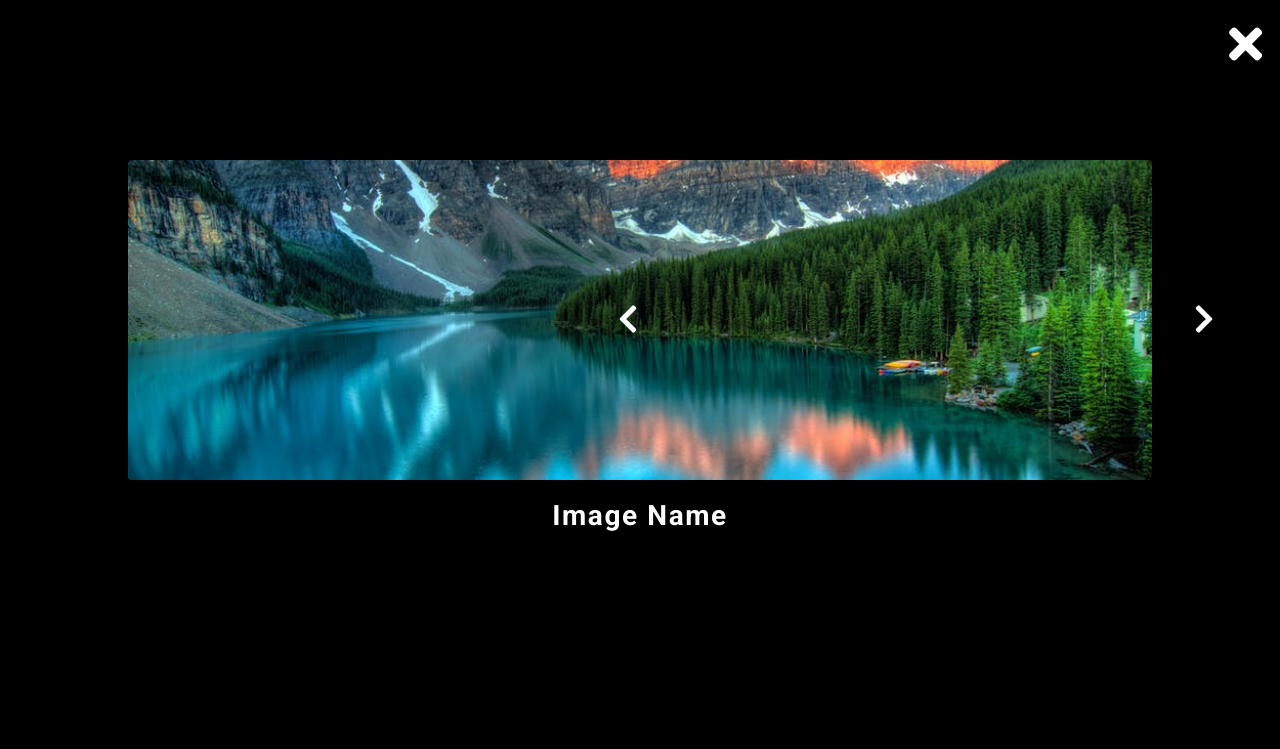
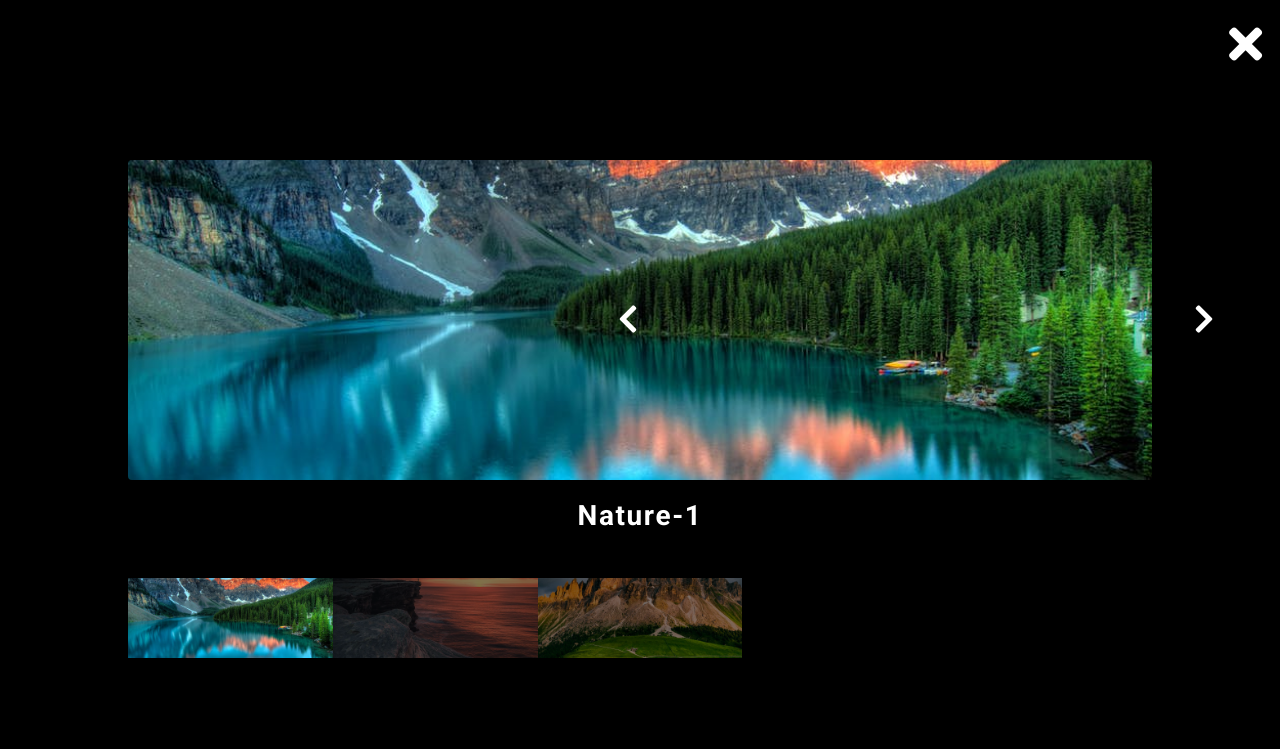
Before and after one commit to Plehlowla/Gallery-OPP-Project, a plain HTML site: page index.html in a window 1280 px wide. Both pictures are taken after a click on the picture 239 px from the left and 200 px from the top of the page. Shown: the top 749 px of the page. Drawn offline with nearby package versions, Linux system fonts and the light colour scheme.

Commit message:
open modal complete

```diff
--- a/app.js
+++ b/app.js
@@ -16,6 +16,7 @@ function Gallery(element){
   // target
   this.modal = getElement('.modal');
   this.modalImg = getElement('.main-img');
+  this.imageName = getElement('.image-name');
   this.modalImages = getElement('.modal-images');
   this.closeBtn = getElement('.close-btn');
   this.nextBtn = getElement('.next-btn');
@@ -26,16 +27,28 @@ function Gallery(element){
   // this.openModal = this.openModal.bind(this);
   // container event
   this.container.addEventListener('click',function(e){
-    console.log(this);
+    // console.log(this);
     // self.openModal();
-    this.openModal();
+    if(e.target.classList.contains('img')){
+      this.openModal(e.target, this.list);
+
+    }
   }.bind(this));
 }
 
-Gallery.prototype.openModal = function(){
+Gallery.prototype.openModal = function(selectedImage,list){
   // console.log(this);
-  console.log('open modal');
+  // console.log(selectedImage,list);
+  this.setMainImage(selectedImage);
+  this.modalImages.innerHTML = list.map(function(image){
+    return `<img src="${image.src}" title="${image.title} data-id="${image.dataset.id}" class="${selectedImage.dataset.id === image.dataset.id ? "modal-img selected" : "modal-img"}"/>`
+  }).join('')
   this.modal.classList.add('open');
+}
+
+Gallery.prototype.setMainImage = function(selectedImage){
+  this.modalImg.src = selectedImage.src
+  this.imageName.textContent = selectedImage.title
 }
 
 const nature = new Gallery(getElement('.nature'));
--- a/index.html
+++ b/index.html
@@ -28,7 +28,7 @@
       <img src="./images/city-5.jpeg" title="city-5" class="img" data-id="5" alt="">
     </section>
 
-    <!-- modal -->
+ <!-- modal -->
     <div class="modal">
       <button class="close-btn">
         <i class="fas fa-times"></i>
@@ -42,7 +42,7 @@
           <i class="fas fa-chevron-right"></i>
         </button>
         <!-- content -->
-        <img src="./images/nature-1.jpeg" class="main-img" alt="">
+        <img src="./images/city-1.jpeg" class="main-img" alt="">
         <h3 class="image-name">image name</h3>
         <div class="modal-images">
           <!-- <img src="./images/city-5.jpeg" title="city-5" class="modal-img" data-id="5" alt="">
```
